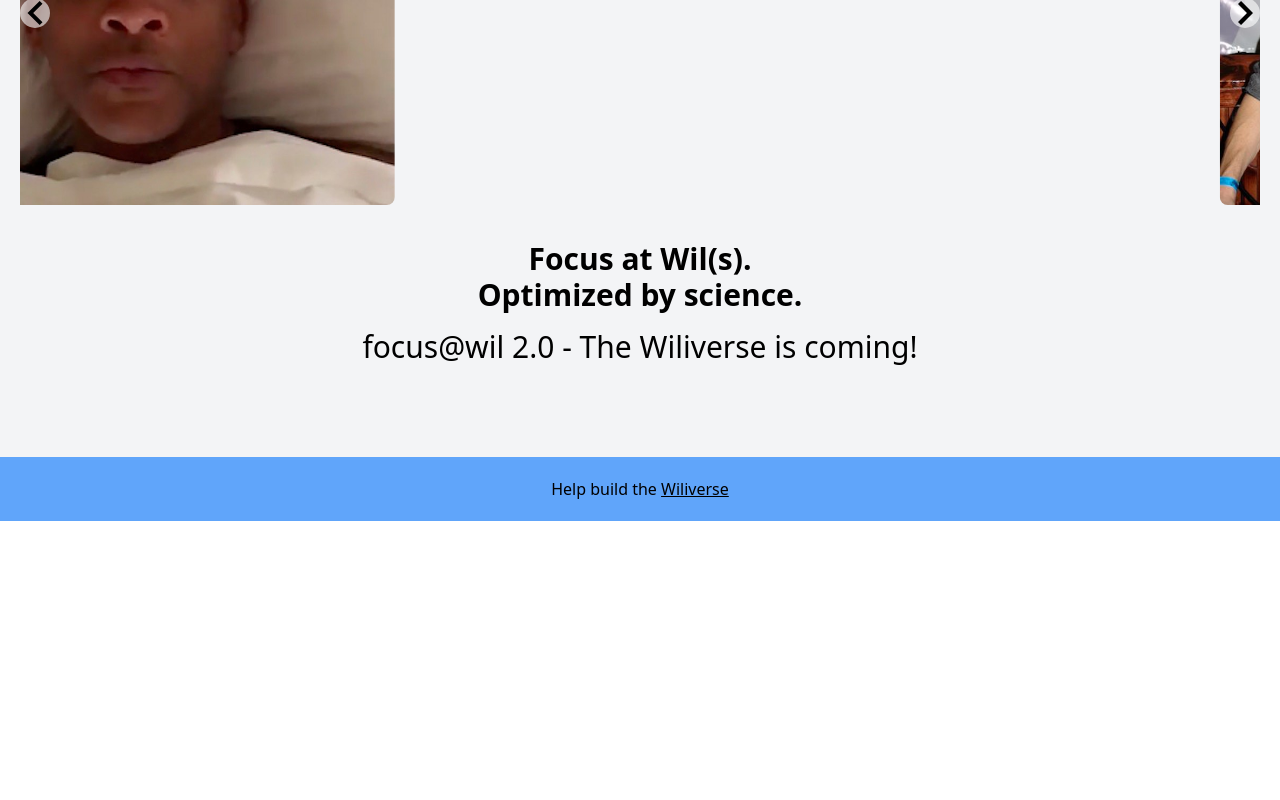
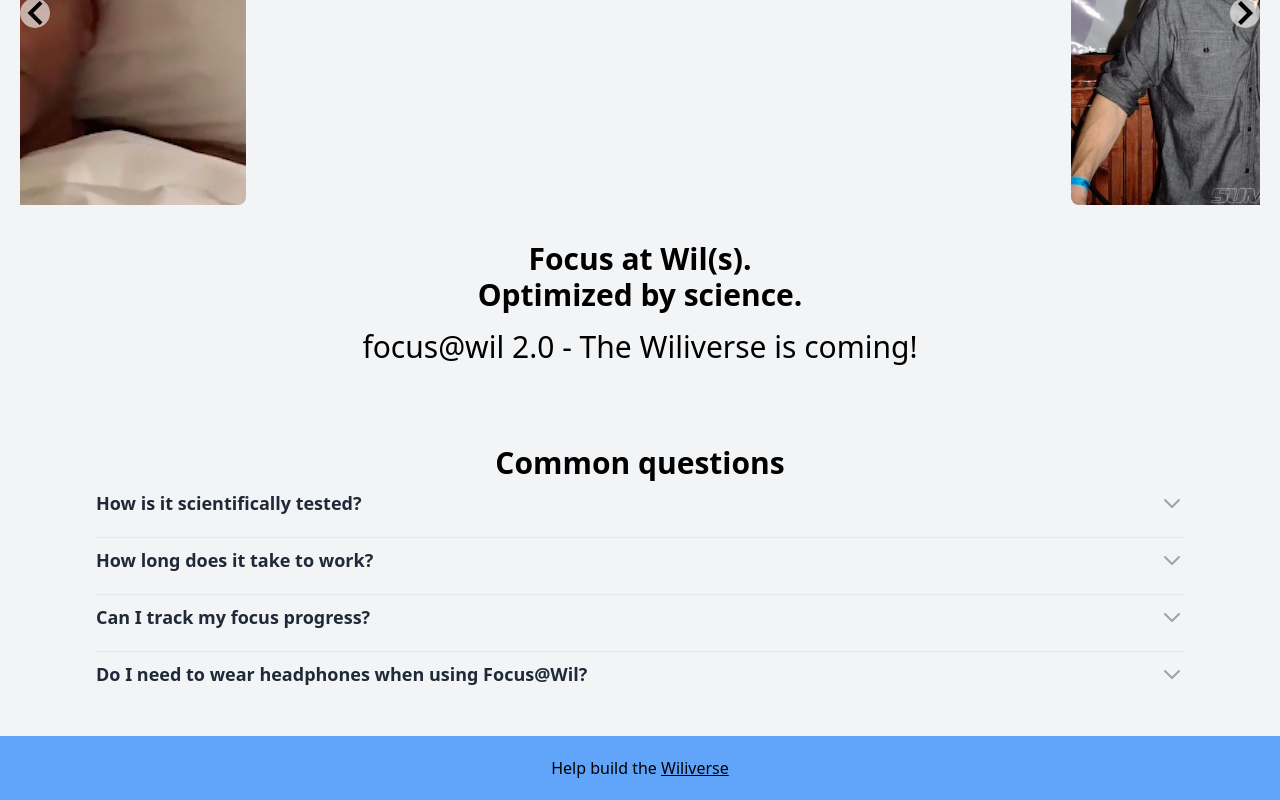
Before and after one commit to whobutsb/focusatwil, a React (Create React App) app: page / in a window 1280 px wide. Shown: the part 279-1079 px from the top of the page. Before the commit the page ends 800 px from the top, so only its background shows below. Built offline with nearby package versions, Linux system fonts and the light colour scheme.

Commit message:
Added an FAQ because people were confused on how the site worked.

```diff
--- a/src/App.js
+++ b/src/App.js
@@ -1,4 +1,5 @@
 import SlideShow from './SlideShow.js';
+import FAQ from './FAQ.js';
 
 function App() {
   return (
@@ -21,12 +22,15 @@ function App() {
           <SlideShow />
         </section>
         <div className="flex flex-col mt-4">
-
-
           <p className="self-center text-3xl font-bold text-center">Focus at Wil(s). <br />Optimized by science.</p>
           <h1 className="self-center mt-4 text-3xl text-center">
             focus@wil 2.0 - The Wiliverse is coming!
           </h1>
+        </div>
+
+        <div className="px-4 pb-10 mt-20 lg:px-24">
+          <h1 className="text-3xl font-bold text-center">Common questions</h1>
+          <FAQ />
         </div>
       </main>
       <footer className="flex justify-center p-5 bg-blue-400">
--- /dev/null
+++ b/src/FAQ.js
@@ -0,0 +1,41 @@
+const faqs = [
+  {
+    question: 'How is it scientifically tested?',
+    answer: <p>We've worked with highly regard trained Wil observers since the beginning of our site. <br /><br /> Essentially we have tested every possible variation of Wil to other types of Wils to and measure the effect of on the brain, heart-rate, and tracked alongside personal reportings to ensure our hypothesis of can validated.</p>
+  },
+  {
+    question: 'How long does it take to work?',
+    answer: <p>The Wil's you focus on in our service is intended to get you in a state of maximum WilPower.  You can begin focusing on Wil immediately and keep you at the maxium state of willingness for up to 200 minutes.  Although we don't recommend going beyond that because people may start to ask questions.</p>
+  },
+  {
+    question: 'Can I track my focus progress?',
+    answer: "Coming Soon to a site near you we will be offering the willing a way track their focus on Wil."
+  },
+  {
+    question: 'Do I need to wear headphones when using Focus@Wil?',
+    answer: <p>Your choice of head gear is completely up to you!  Bicycle helmet, fedora, beanie, sunglasses, or fake mustache are all acceptable forms of accessories when focusing on Wil. Let yourself get lost in Wil's eyes and let your mind drift on the adventures you could have together.</p>
+  },
+];
+function FAQ() {
+  return(
+    <section class="grid grid-cols-1 gap-y-3 divide-y">
+      { faqs.map(faq =>
+
+      <details class="group py-1 text-lg">
+
+        <summary class="flex cursor-pointer flex-row items-center justify-between py-1 font-semibold text-gray-800 marker:[font-size:0px]">
+          { faq.question }
+          <svg class="h-6 w-6 rotate-0 transform text-gray-400 group-open:rotate-180" xmlns="http://www.w3.org/2000/svg" fill="none" viewBox="0 0 24 24" stroke-width="2" stroke="currentColor" aria-hidden="true">
+            <path stroke-linecap="round" stroke-linejoin="round" d="M19 9l-7 7-7-7"></path>
+          </svg>
+        </summary>
+        <p class="text-gray-500">
+          { faq.answer }
+        </p>
+      </details>
+      ) }
+    </section>
+  )
+}
+
+export default FAQ;
```
